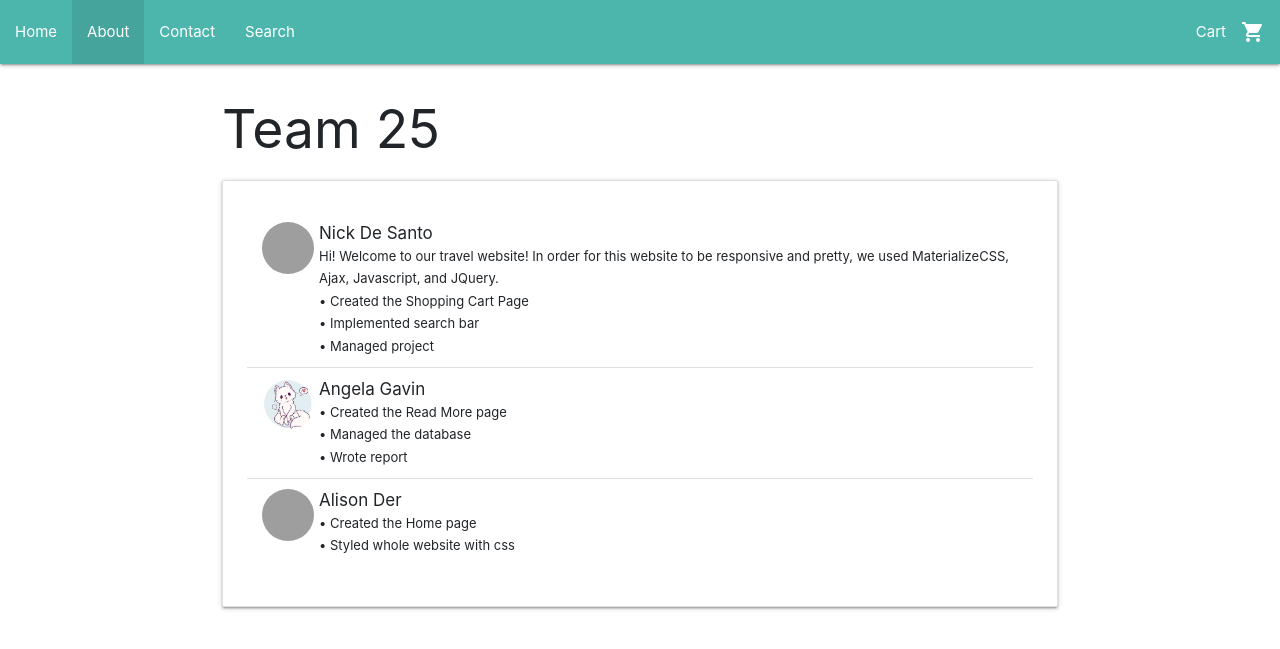
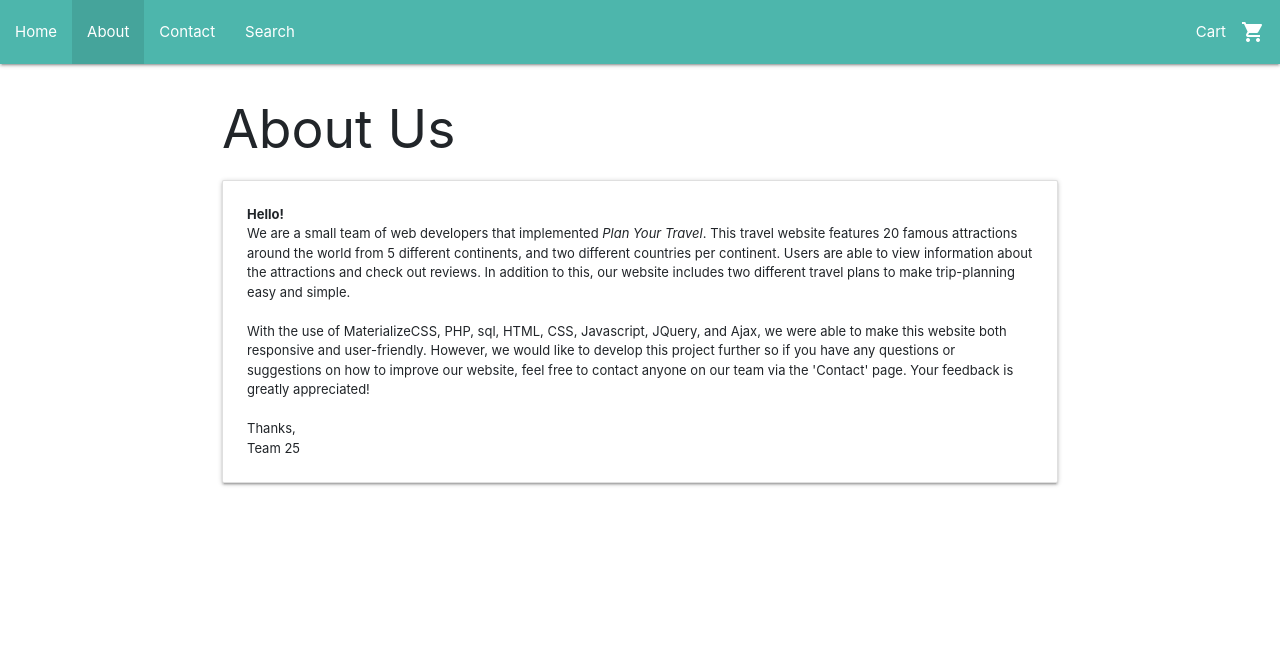
Before and after one commit to gelamari/cps630, a PHP site: page /about.php in a window 1280 px wide. Shown: the top 649 px of the page. Run offline with PHP 8.4, Linux system fonts and the light colour scheme; some libraries are stand-ins or nearby versions; grey boxes are pictures that could not be loaded.

Commit message:
updated about

```diff
--- a/Project/about.php
+++ b/Project/about.php
@@ -11,20 +11,27 @@
 
     <div class="container">
     	<div class="col s12 m7">
-    		<h2 class="header">Team 25</h2>
+    		<h2 class="header">About Us</h2>
     		<div class="card horizontal">
-      			<!-- <div class="card-image">
-        			<img src="https://lorempixel.com/100/190/nature/6">
-      			</div> -->
       		<div class="card-stacked">
         		<div class="card-content">
-        				<ul class="collection" style="border: none;">
+              <p class="smol">
+                <!-- The objective of this project was to create a travel website that is both responsive and user-friendly. <em>Plan Your Travel</em> features 20 famous attractions around the world from 5 different continents, and two different countries per continent. We used HTML, CSS, PHP, sql, Javascript, JQuery, Ajax, and MaterializeCSS to design and implement this website. -->
+                <b>Hello!</b><br>
+                We are a small team of web developers that implemented <em>Plan Your Travel</em>. This travel website features 20 famous attractions around the world from 5 different continents, and two different countries per continent. Users are able to view information about the attractions and check out reviews. In addition to this, our website includes two different travel plans to make trip-planning easy and simple.<br><br>
+
+                With the use of MaterializeCSS, PHP, sql, HTML, CSS, Javascript, JQuery, and Ajax, we were able to make this website both responsive and user-friendly. However, we would like to develop this project further so if you have any questions or suggestions on how to improve our website, feel free to contact anyone on our team via the 'Contact' page. Your feedback is greatly appreciated!<br><br>
+
+                Thanks,<br>
+                Team 25
+              </p>
+        			<!-- <ul class="collection" style="border: none;">
                 <li class="collection-item avatar">
                 <img src="assets/img/dog.png" class="circle">
                 <span class="title">Nick De Santo</span>
                   <p>
                     Hi! Welcome to our travel website! In order for this website to be responsive and pretty, we used MaterializeCSS, Ajax, Javascript, and JQuery.
-      <ul>
+                  </p><ul>
                     <li>• Created the Shopping Cart Page</li>
                     <li>• Implemented search bar</li>
                     <li>• Managed project</li>
@@ -46,31 +53,9 @@
                     <li>• Created the Home page</li>
                     <li>• Styled whole website with css</li>
                   </ul></p>
-    </li>
-  </ul>
-        				<!--<img src="assets/img/dog.png" style="width: 100px">
-          				<h5>Nicholas DeSantos</h5>
-          				<ul>
-          					<li>• Created the Shopping Cart page</li>
-          					<li>• Implemented search bar</li>
-          					<li>• Managed project</li>
-          				</ul>
-          				<h5>Angela Gavin</h5>
-          				<ul>
-          					<li>• Created the Read More page</li>
-          					<li>• Managed the database</li>
-          					<li>• Wrote report</li>
-          				</ul>
-          				</p>
-          				<h5>Alison Der</h5>
-          				<ul>
-          					<li>• Created the Home page</li>
-          					<li>• Styled whole website with css</li>
+                </li> -->
               </ul>
       			</div>
-        			<div class="card-action">
-          				<a href="#">This is a link</a>
-        			</div> -->
     		  </div>
   		  </div>
       </div>
--- a/Project/assets/css/homepage.css
+++ b/Project/assets/css/homepage.css
@@ -12,6 +12,9 @@ img.circle {
 }
 ul {
 	font-size: 13px !important;
+}
+p.smol {
+	font-size: 13px;
 }
 /*img.cont {
 	width: 300px !important;
```
Lines whose indentation alone changed are shown as unchanged.
